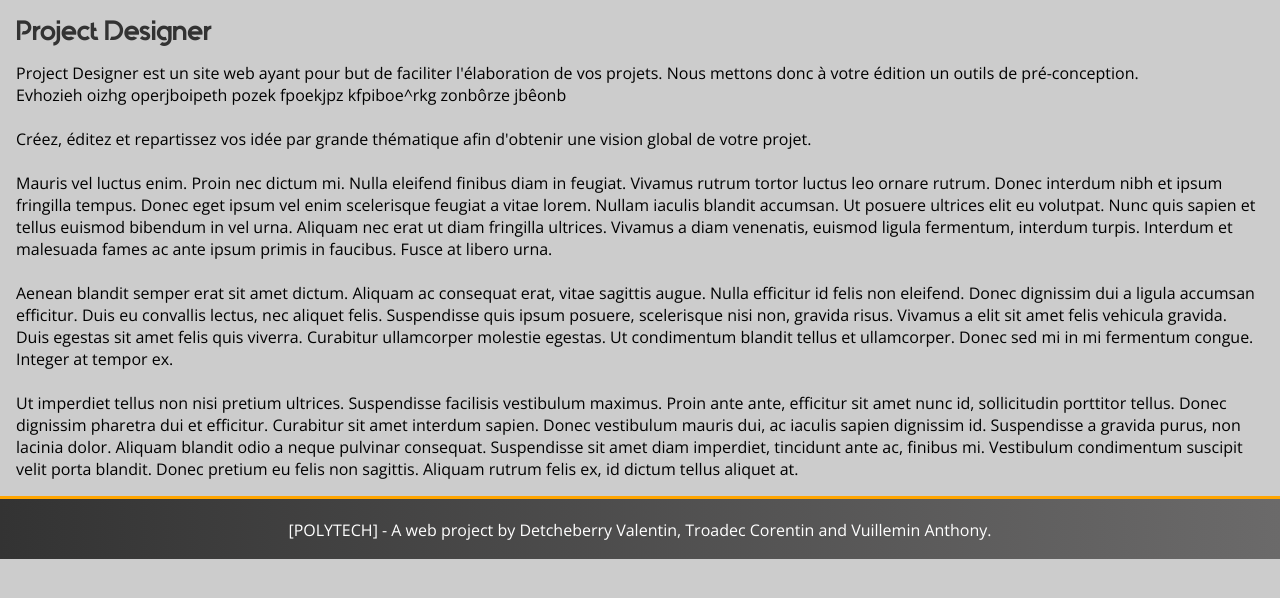
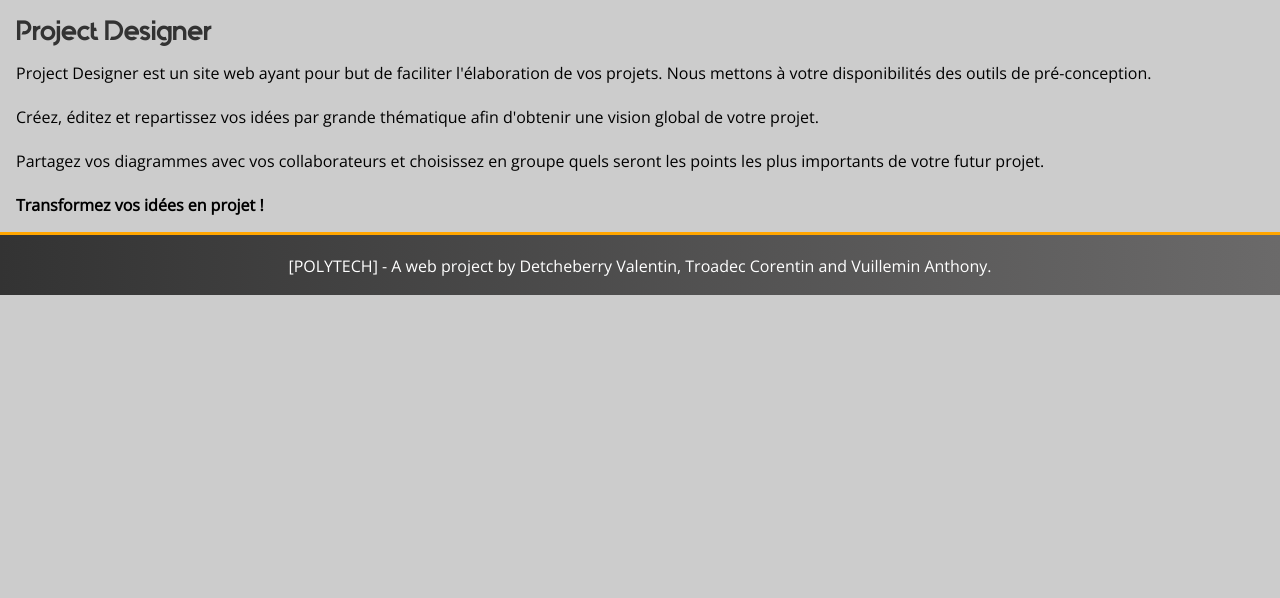
Before and after one commit to Hagbuck/project-designer, a PHP site: page / in a window 1280 px wide. Shown: the part 53-651 px from the top of the page. Run offline with PHP 8.4, Linux system fonts and the light colour scheme; some libraries are stand-ins or nearby versions.

Commit message:
Version Alpha prez

```diff
--- a/index.php
+++ b/index.php
@@ -18,16 +18,13 @@
             <h1>Project Designer</h1>
 
             <p>
-                <span clas="projectName">Project Designer</span> est un site web ayant pour but de faciliter l'élaboration de vos projets. Nous mettons donc à votre édition un outils de pré-conception.
-                <br> Evhozieh oizhg operjboipeth pozek fpoekjpz kfpiboe^rkg zonbôrze jbêonb
+                <span clas="projectName">Project Designer</span> est un site web ayant pour but de faciliter l'élaboration de vos projets. Nous mettons à votre disponibilités des outils de pré-conception.
                 <br /><br />
-                Créez, éditez et repartissez vos idée par grande thématique afin d'obtenir une vision global de votre projet.
+                Créez, éditez et repartissez vos idées par grande thématique afin d'obtenir une vision global de votre projet.
                 <br /><br />
-                Mauris vel luctus enim. Proin nec dictum mi. Nulla eleifend finibus diam in feugiat. Vivamus rutrum tortor luctus leo ornare rutrum. Donec interdum nibh et ipsum fringilla tempus. Donec eget ipsum vel enim scelerisque feugiat a vitae lorem. Nullam iaculis blandit accumsan. Ut posuere ultrices elit eu volutpat. Nunc quis sapien et tellus euismod bibendum in vel urna. Aliquam nec erat ut diam fringilla ultrices. Vivamus a diam venenatis, euismod ligula fermentum, interdum turpis. Interdum et malesuada fames ac ante ipsum primis in faucibus. Fusce at libero urna.
+                Partagez vos diagrammes avec vos collaborateurs et choisissez en groupe quels seront les points les plus importants de votre futur projet.
                 <br /><br />
-                Aenean blandit semper erat sit amet dictum. Aliquam ac consequat erat, vitae sagittis augue. Nulla efficitur id felis non eleifend. Donec dignissim dui a ligula accumsan efficitur. Duis eu convallis lectus, nec aliquet felis. Suspendisse quis ipsum posuere, scelerisque nisi non, gravida risus. Vivamus a elit sit amet felis vehicula gravida. Duis egestas sit amet felis quis viverra. Curabitur ullamcorper molestie egestas. Ut condimentum blandit tellus et ullamcorper. Donec sed mi in mi fermentum congue. Integer at tempor ex.
-                <br /><br />
-                Ut imperdiet tellus non nisi pretium ultrices. Suspendisse facilisis vestibulum maximus. Proin ante ante, efficitur sit amet nunc id, sollicitudin porttitor tellus. Donec dignissim pharetra dui et efficitur. Curabitur sit amet interdum sapien. Donec vestibulum mauris dui, ac iaculis sapien dignissim id. Suspendisse a gravida purus, non lacinia dolor. Aliquam blandit odio a neque pulvinar consequat. Suspendisse sit amet diam imperdiet, tincidunt ante ac, finibus mi. Vestibulum condimentum suscipit velit porta blandit. Donec pretium eu felis non sagittis. Aliquam rutrum felis ex, id dictum tellus aliquet at.
+                <b>Transformez vos idées en projet !</b>
             </p>
         </section>
         <?php include 'footer.php'; ?>
--- a/stylesheet/myproject.css
+++ b/stylesheet/myproject.css
@@ -15,6 +15,7 @@
 
 .diagName
 {
+  text-align: center;
   width: 150px;
   height: 150px;
   background-color: orange;
--- a/stylesheet/workspace.css
+++ b/stylesheet/workspace.css
@@ -213,6 +213,6 @@
 
 #container
 {
-    width: 1200px;
+    width: 1000px;
     height: 600px;
 }
```
